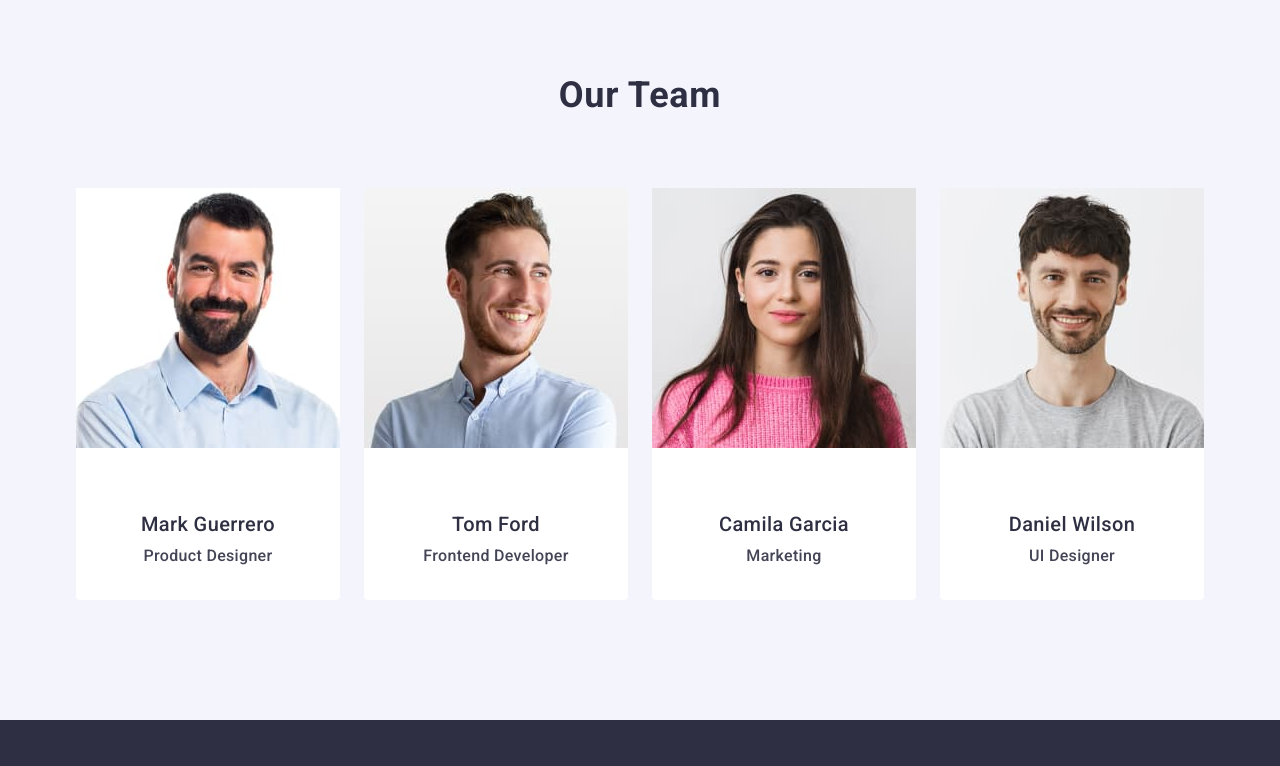
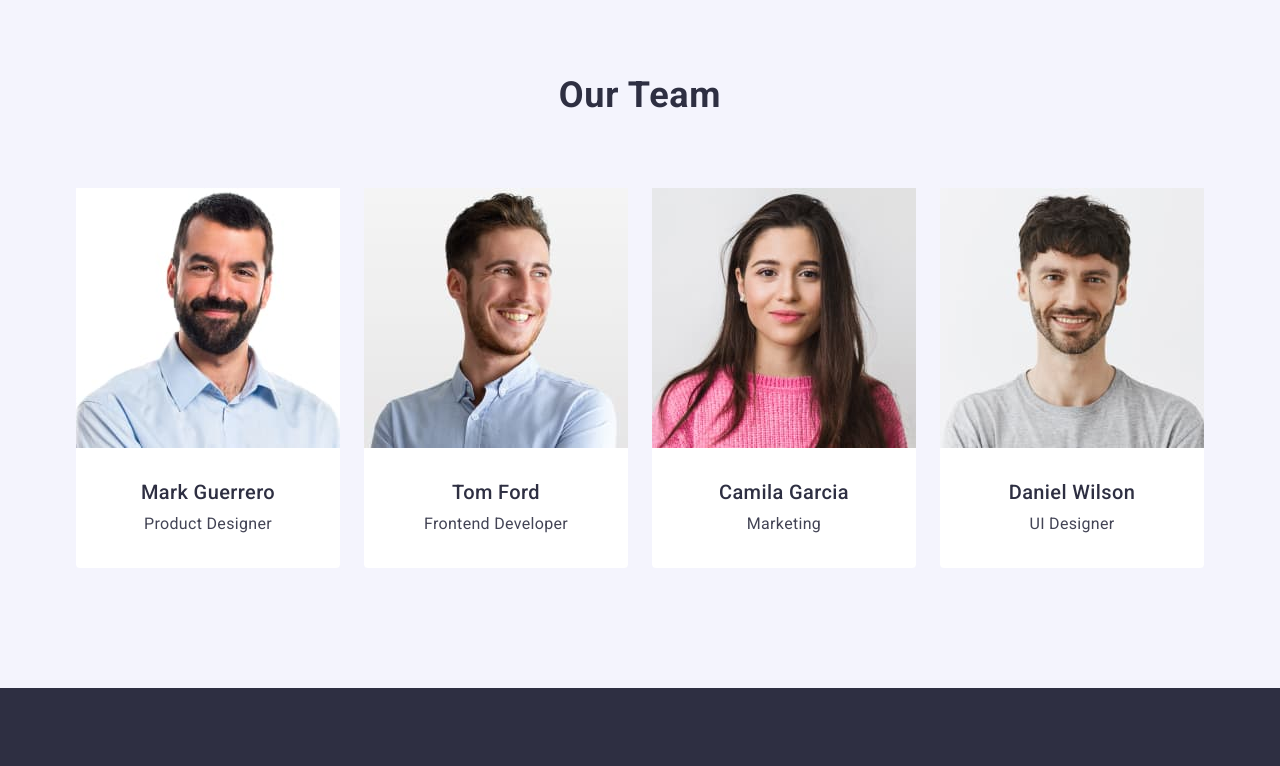
Before and after one commit to Artemskyba/goit-markup-hw-03, a plain HTML site: page index.html in a window 1280 px wide. Shown: the part 1620-2386 px from the top of the page. Drawn offline with nearby package versions, Linux system fonts and the light colour scheme.

Commit message:
correct-mistakes-2

```diff
--- a/css/styles.css
+++ b/css/styles.css
@@ -236,6 +236,7 @@ flex-basis: calc((100% - 72px) / 4);
 .lists-text {
     color: var(--adress-link-color);
     font-size: 16px;
+    font-weight: 400;
     line-height: 1.5;
     letter-spacing: 0.02em;
 }
@@ -265,7 +266,7 @@ padding-bottom: 120px;
 }
 
 .personal-info {
-    padding: 32px 16px;
+    padding:0 16px 32px;
 }
 
 .teammate-photo {
```
